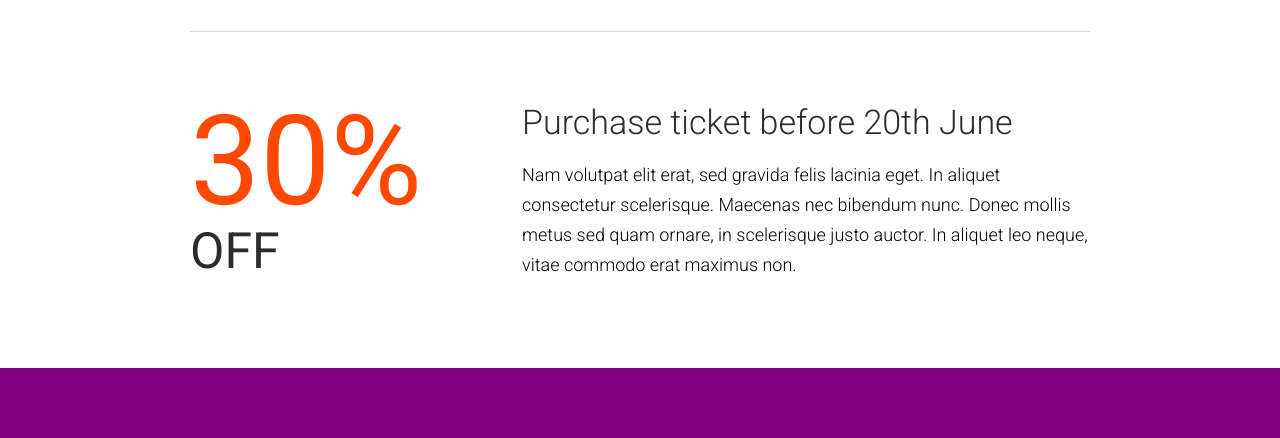
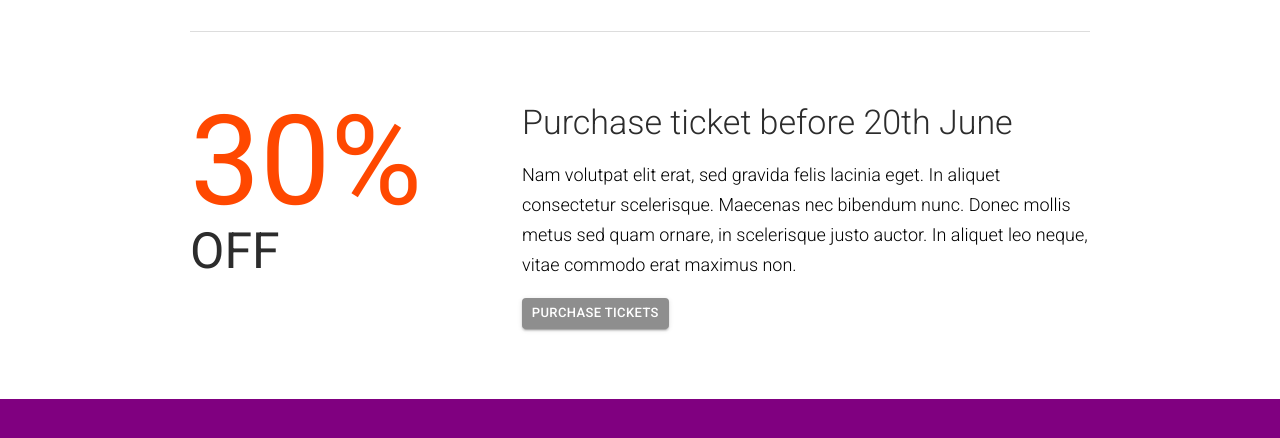
Before and after one commit to yazindu/the_venue, a React (Vite) app: page / in a window 1280 px wide. Shown: the part 1806-2244 px from the top of the page. Built offline with nearby package versions, Linux system fonts and the light colour scheme; the HTML template or start-up script is replaced by a standard one.

Commit message:
MyButton.tsx is under construction. Have errors

```diff
--- a/src/components/highlights/Discount.tsx
+++ b/src/components/highlights/Discount.tsx
@@ -1,5 +1,6 @@
 import {Fade, Slide} from "react-awesome-reveal";
 import {useEffect, useState} from "react";
+import {MyButton} from "../utils/MyButton.tsx";
 
 export const Discount = () => {
     const end = 30;
@@ -42,6 +43,15 @@ export const Discount = () => {
                             Maecenas nec bibendum nunc. Donec mollis metus sed quam ornare, in scelerisque justo auctor.
                             In aliquet leo neque, vitae commodo erat maximus non.
                         </p>
+                        <MyButton
+                            text={'Purchase tickets'}
+                            link={'http://google.com'}
+                            size={'small'}
+                            style={{
+                                background: '#8e8e8e',
+                                color: '#ffffff'
+                            }}
+                        />
                     </div>
                 </Slide>
             </div>
--- /dev/null
+++ b/src/components/utils/MyButton.tsx
@@ -0,0 +1,26 @@
+import TicketIcon from '../../resources/images/icons/ticket.png'
+import Button from '@mui/material/Button';
+
+type MyButtonProps = {
+    text: string
+    link: string
+    size: "small" | "medium" | "large"
+    style: { background: string, color: 'string' }
+}
+
+export const MyButton = ({text, link, size, style}: MyButtonProps) => {
+    return (
+        <Button
+            variant="contained"
+            href={link}
+            size={size ? size : 'small'}
+            style={{
+                background: '#8e8e8e',
+                color: '#ffffff',
+                ...style
+            }}
+        >
+            {text}
+        </Button>
+    )
+}
```
